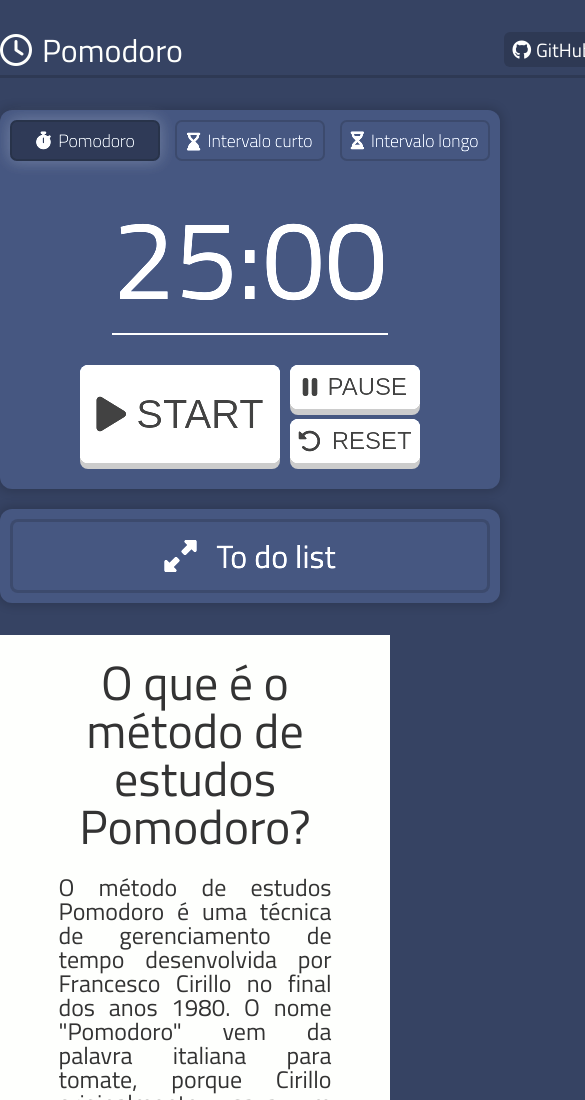
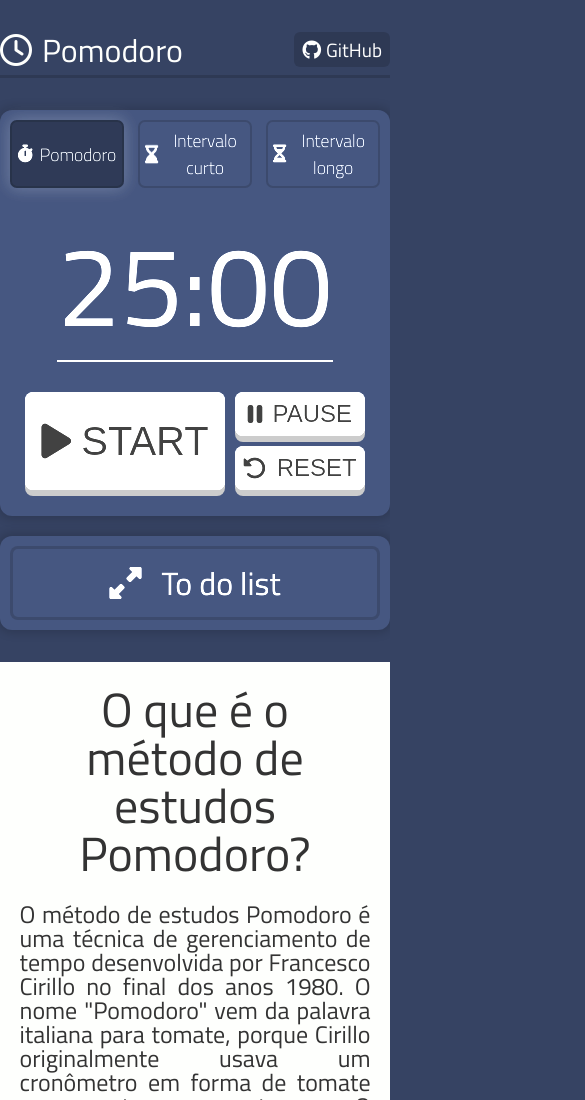
Before and after one commit to RafaelLimaC/pomodoro, a plain HTML site: page index.html in a window 390 px wide. Shown: the top 1100 px of the page, 585 px wide, since content can reach past the window. Drawn offline with nearby package versions, Linux system fonts and the light colour scheme.

Commit message:
Ajustando responsividade

```diff
--- a/styles/style.css
+++ b/styles/style.css
@@ -17,7 +17,7 @@
     --hover-brightness: 1.3;
     --hover-darkness: 0.8;
 
-    --margin-default: 0 15% 0 15%;
+    --margin-default: 0 25% 0 25%;
     --font-family: 'Titillium Web', sans-serif;
 }
 
@@ -40,7 +40,8 @@ body {
 }
 
 .container__cabecalho {
-    width: 600px;
+    max-width: 600px;
+    width: 100%;
     margin: 2rem auto 0.5rem auto;
     border-bottom: 3px solid rgba(0, 0, 0, 0.15);
 }
@@ -90,7 +91,8 @@ body {
     gap: 20px;
 
     margin: 2rem auto 2rem auto;
-    width: 500px;
+    max-width: 500px;
+    width: 100%;
     background-color: inherit;
 }
 
@@ -119,7 +121,8 @@ body {
     align-items: center;
     gap: 7px;
 
-    min-width: 150px;
+    width: 100%;
+    max-width: 150px;
     padding: 0.3rem;
     font-size: 1.1em;
     font-weight: 200;
@@ -485,3 +488,19 @@ strong::after {
 .direitos__autorais:hover {
     text-shadow: #8E2424 -3px 0, rgb(106, 211, 211) 3px 0;
 }
+
+
+@media only screen and (min-width: 1px) and (max-width: 699px) {
+
+    .conteudo__textos, .titulo__textos {
+        margin: 0 5% 0 5%;
+    }
+
+}
+
+@media only screen and (min-width: 700px) and (max-width: 1170px) {
+    .conteudo__textos, .titulo__textos {
+        margin: 0 15% 0 15%;
+    }
+
+}
```
